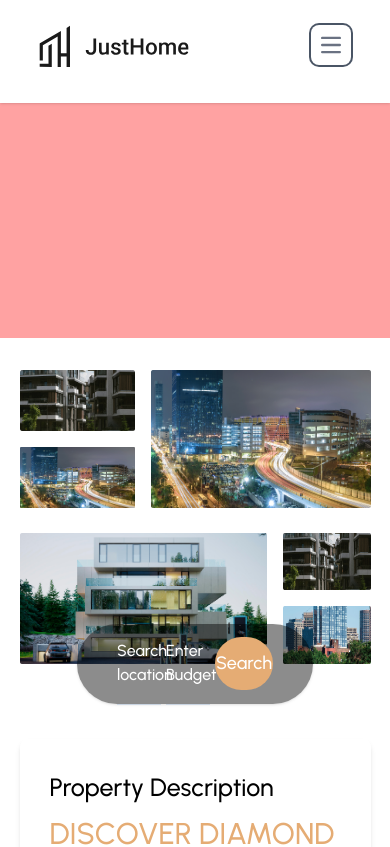
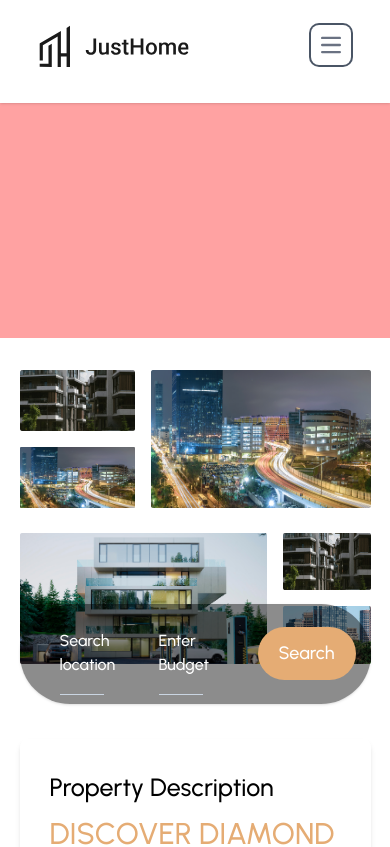
Before and after one commit to manucho4015/luxe-consult-react, a React (Vite) app: page /property-search/1 in a window 390 px wide. Shown: the top 847 px of the page. Built offline with nearby package versions, Linux system fonts and the light colour scheme.

Commit message:
responsiveness -> single property filter

```diff
--- a/src/pages/single-property/components/Filter.tsx
+++ b/src/pages/single-property/components/Filter.tsx
@@ -3,7 +3,7 @@ import { motion } from "framer-motion"
 const Filter = () => {
     return (
         <div className="absolute -bottom-10 flex flex-col w-full items-center">
-            <div className="w-[60%] min-w-[236px] h-[80px] px-[40px] bg-[#00000073] text-white shadow flex items-center justify-between rounded-[100px] mt-[15px]">
+            <div className="w-[90%] h-[100px] md:w-[60%] md:min-w-[236px] md:h-[80px] pl-[40px] pr-[15px] md:px-[40px] bg-[#00000073] text-white shadow flex items-center justify-between rounded-[100px] mt-[15px]">
                 <div className="h-[50px] min-w-[49px] w-[15%] flex flex-col justify-between">
                     <p className='text-[16px] font-medium'>Search location</p>
                     <input type="text" name="message" id="message" className=' h-[38px] w-[90%] bg-transparent border-b-[1.65px] border-slate-300 px-[20px] text-sm text-[#797E82] outline-none focus:border-primary focus:border-b-[1.65px] ease-in-out duration-200' />
```
